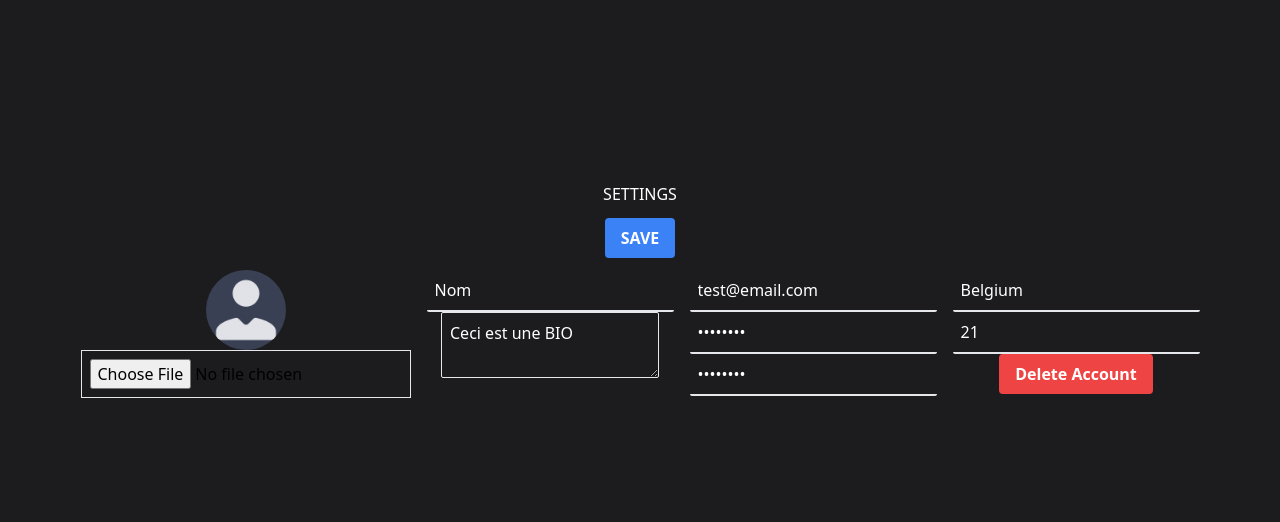
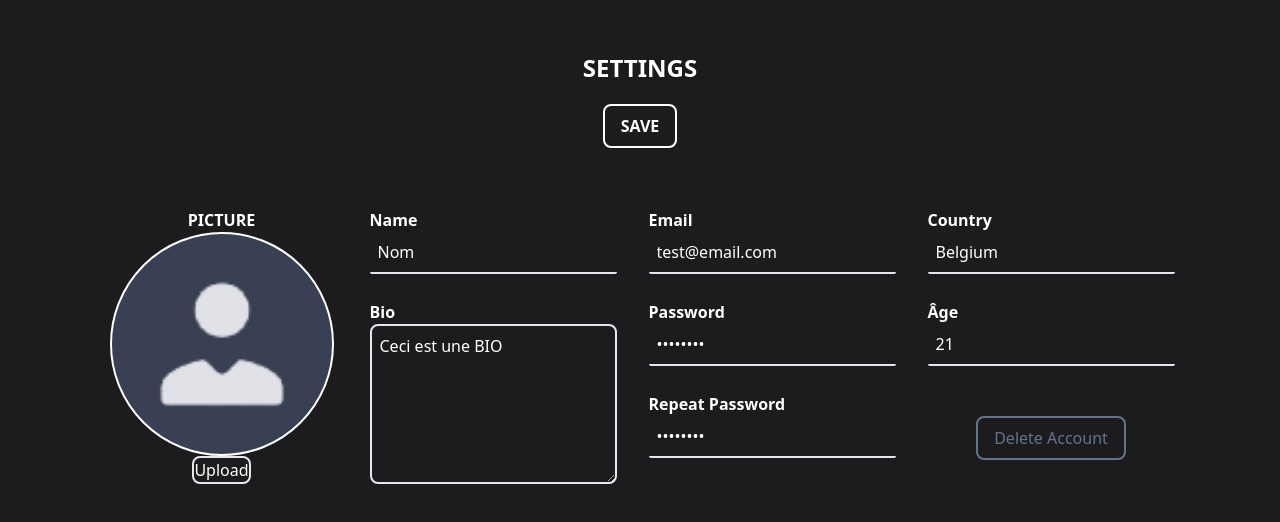
Before and after one commit to emignox/verba, a React (Vite) app in the folder fontend/: page / in a window 1280 px wide. Shown: the part 122-644 px from the top of the page. Built offline with nearby package versions, Linux system fonts and the light colour scheme.

Commit message:
add modification on settings style

```diff
--- a/fontend/src/component/buttons.tsx
+++ b/fontend/src/component/buttons.tsx
@@ -1,13 +1,13 @@
 import React from 'react';
 
 export const DeleteButton: React.FC = () => (
-    <button className="bg-red-500 hover:bg-red-700 text-white font-bold py-2 px-4 rounded">
+    <button className="hover:bg-red-400 hover:text-white hover:scale-110 hover:border-none bg-transparent border-slate-500 border-2 rounded-lg py-2 px-4 text-slate-500">
         Delete Account
     </button>
 );
 
 export const SaveButton: React.FC = () => (
-    <button className="bg-blue-500 hover:bg-blue-700 text-white font-bold py-2 px-4 rounded">
+    <button className="bg-transparent hover:bg-cyan-300 hover:border-none hover:scale-110 border-2 border-white text-white font-bold py-2 px-4 rounded-lg">
         SAVE
     </button>
 );
--- a/fontend/src/component/settings.tsx
+++ b/fontend/src/component/settings.tsx
@@ -42,28 +42,68 @@ const Settings: React.FC = () => {
     return (
         <div className="flex justify-center items-center h-screen">
             <form className="flex flex-col items-center">
-                <div className="flex flex-col items-center my-3">
-                    <h1 className="py-3 text-white">SETTINGS</h1>
+                <div className="flex flex-col items-center mb-5">
+                    <h1 className="py-5 text-white font-bold text-2xl">SETTINGS</h1>
                     <SaveButton />
                 </div>
-                <div className="flex flex-row">
-                    <div className="flex flex-col items-center mx-2">
-                        <img src={profileImageUrl} alt="Profile" className="w-20 h-20 object-cover rounded-full" />
-                        <input type="file" onChange={handleImageChange} className="border p-2" />
+                <div className="flex flex-row my-5 py-5">
+                    <div className="flex flex-col items-center mx-5 justify-between">
+                        <h2 className="text-white font-bold">PICTURE</h2>
+                        <div
+                            className="w-56 h-56 rounded-full border-2 border-white"
+                            style={{
+                                backgroundImage: `url(${profileImageUrl})`,
+                                backgroundSize: 'cover',
+                                backgroundPosition: 'center',
+                            }}
+                        ></div>
+                        <label htmlFor="fileInput" className="border-2 rounded-lg bg-transparent cursor-pointer text-white">
+                            Upload
+                            <input
+                            type="file"
+                            id="fileInput"
+                            onChange={handleImageChange}
+                            className="hidden"
+                            />
+                        </label>
                     </div>
-                    <div className="flex flex-col items-center mx-2">
+
+                    <div className="flex flex-col items-center mx-4">
+                        <div className="flex flex-col h-1/3">
+                            <h3 className="text-white font-bold">Name</h3>
                             <input type="text" value={name} onChange={(handleNameChange)} className="border-b-2 p-2 focus:outline-none bg-transparent text-white rounded-sm" defaultValue="test"/>
-                        <textarea value={bio} onChange={(handleBioChange)} className="border p-2 focus:outline-none bg-transparent text-white rounded-sm" placeholder="Bio" />
                         </div>
-                    <div className="flex flex-col items-center mx-2">
+                        <div className="flex flex-col w-full h-2/3">
+                            <h3 className="text-white font-bold">Bio</h3>
+                            <textarea value={bio} onChange={(handleBioChange)} className="h-full border-2 p-2 focus:outline-none bg-transparent text-white rounded-lg" placeholder="Bio" />
+                        </div>
+                    </div>
+                    <div className="flex flex-col items-center mx-4">
+                        <div className="flex flex-col h-1/3">
+                            <h3 className="text-white font-bold">Email</h3>
                             <input type="email" value={email} onChange={handleEmailChange} className="border-b-2 p-2 focus:outline-none bg-transparent text-white rounded-sm" placeholder="Email" />
+                        </div>
+                        <div className="flex flex-col h-1/3">
+                            <h3 className="text-white font-bold">Password</h3>
                             <input type="password" value={password} onChange={handlePasswordChange} className="border-b-2 p-2 focus:outline-none bg-transparent text-white rounded-sm" placeholder="Mot de passe" />
+                        </div>
+                        <div className="flex flex-col h-1/3">
+                            <h3 className="text-white font-bold">Repeat Password</h3>
                             <input type="password" value={repeatPassword} onChange={handleRepeatPasswordChange} className="border-b-2 p-2 focus:outline-none bg-transparent text-white rounded-sm" placeholder="Réinitialiser le mot de passe" />
                         </div>
-                    <div className="flex flex-col items-center mx-2">
+                    </div>
+                    <div className="flex flex-col items-center mx-4">
+                        <div className="flex flex-col h-1/3">
+                            <h3 className="text-white font-bold">Country</h3>
                             <input type="text" value={country} onChange={handleCountryChange} className="border-b-2 p-2 focus:outline-none bg-transparent text-white rounded-sm" placeholder="Pays" />
+                        </div>
+                        <div className="flex flex-col h-1/3">
+                            <h3 className="text-white font-bold">Âge</h3>
                             <input type="number" value={age} onChange={handleAgeChange} className="border-b-2 p-2 focus:outline-none bg-transparent text-white rounded-sm" placeholder="Âge" />
+                        </div>
+                        <div className="flex h-1/3 items-center">
                             <DeleteButton />
+                        </div>
                     </div>
                 </div>
             </form>
```
Also changed, not shown: fontend/src/img/profil.jpg. Lines whose indentation alone changed are shown as unchanged.
